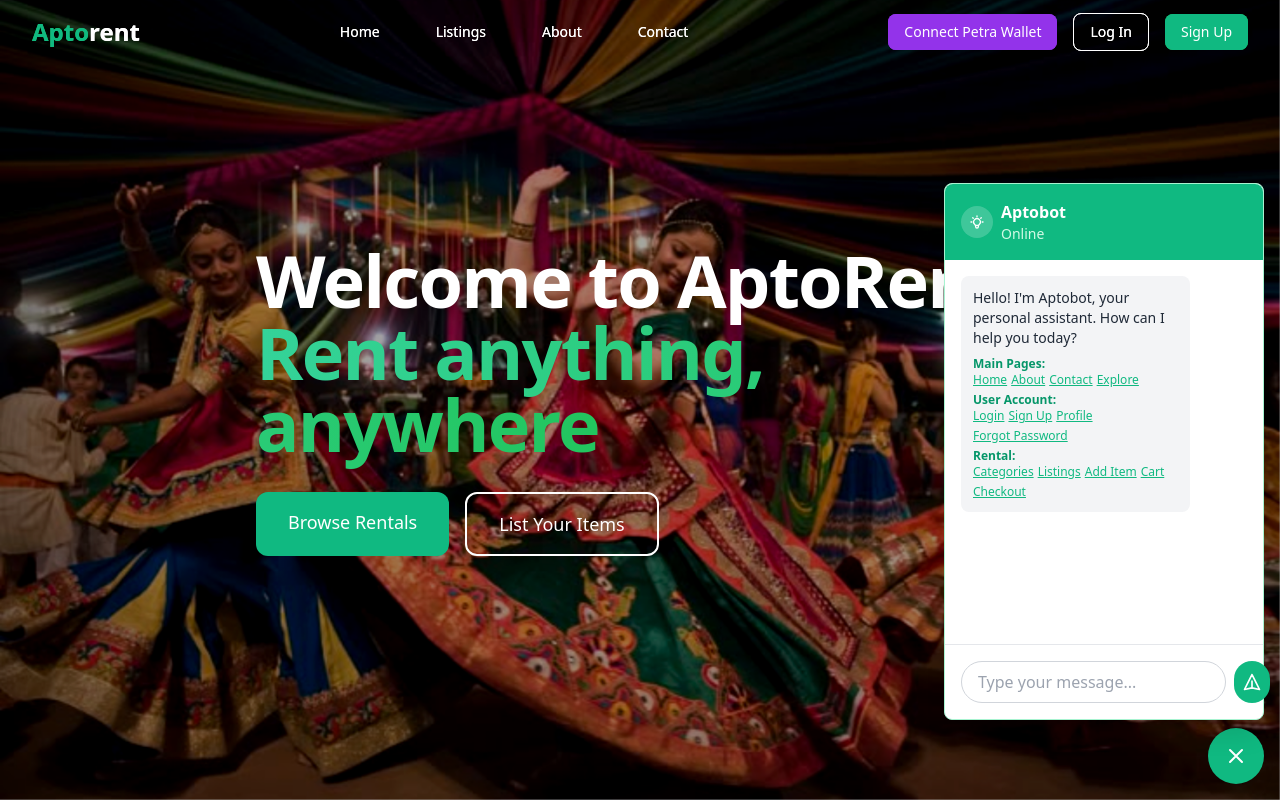
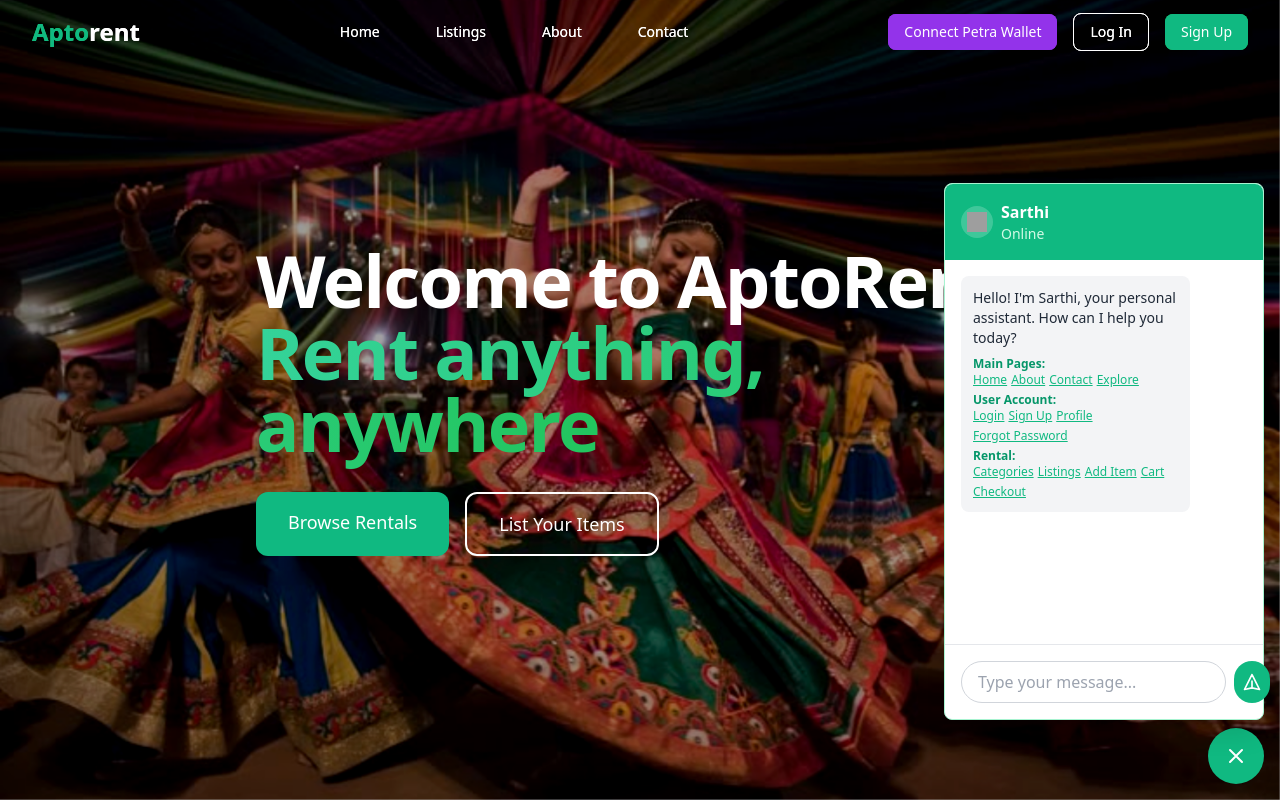
Before and after one commit to avanish-garg/len-den, a React (Vite) app: page / in a window 1280 px wide. Both pictures are taken after a click on the button 1236 px from the left and 756 px from the top of the page. Shown: the top 800 px of the page. Built offline with nearby package versions, Linux system fonts and the light colour scheme; grey boxes are pictures that could not be loaded.

Commit message:
chatbot name updated

```diff
--- a/src/components/Aptobot.jsx
+++ b/src/components/Sarthi.jsx
@@ -1,12 +1,12 @@
 import React, { useState, useRef, useEffect } from 'react';
 import { Link } from 'react-router-dom';
 
-const Aptobot = () => {
+const Sarthi = () => {
   const [isOpen, setIsOpen] = useState(false);
   const [messages, setMessages] = useState([
     {
       type: 'bot',
-      content: 'Hello! I\'m Aptobot, your personal assistant. How can I help you today?',
+      content: 'Hello! I\'m Sarthi, your personal assistant. How can I help you today?',
       timestamp: new Date()
     }
   ]);
@@ -148,9 +148,11 @@ const Aptobot = () => {
             <path strokeLinecap="round" strokeLinejoin="round" strokeWidth={2} d="M6 18L18 6M6 6l12 12" />
           </svg>
         ) : (
-          <svg xmlns="http://www.w3.org/2000/svg" className="h-6 w-6" fill="none" viewBox="0 0 24 24" stroke="currentColor">
-            <path strokeLinecap="round" strokeLinejoin="round" strokeWidth={2} d="M8 10h.01M12 10h.01M16 10h.01M9 16H5a2 2 0 01-2-2V6a2 2 0 012-2h14a2 2 0 012 2v8a2 2 0 01-2 2h-5l-5 5v-5z" />
-          </svg>
+          <img
+            src="https://www.citypng.com/public/uploads/small/11662225746dfbkpvdrtbalvvgwfvs9vrkfcjmkewoi3xfnfy7vesbktkuqwyvtf31sdh5eprdm1nhkjlu3oyxthgqxnropcfddomwszkjgb1gk.png"
+            alt="Sarthi Bot"
+            className="h-6 w-6"
+          />
         )}
       </button>
 
@@ -161,12 +163,14 @@ const Aptobot = () => {
           <div className="bg-emerald-500 text-white p-4 rounded-t-lg">
             <div className="flex items-center">
               <div className="w-8 h-8 rounded-full bg-white/20 flex items-center justify-center mr-2">
-                <svg xmlns="http://www.w3.org/2000/svg" className="h-4 w-4" fill="none" viewBox="0 0 24 24" stroke="currentColor">
-                  <path strokeLinecap="round" strokeLinejoin="round" strokeWidth={2} d="M9.663 17h4.673M12 3v1m6.364 1.636l-.707.707M21 12h-1M4 12H3m3.343-5.657l-.707-.707m2.828 9.9a5 5 0 117.072 0l-.548.547A3.374 3.374 0 0014 18.469V19a2 2 0 11-4 0v-.531c0-.895-.356-1.754-.988-2.386l-.548-.547z" />
-                </svg>
+                <img
+                  src="https://www.citypng.com/public/uploads/small/11662225746dfbkpvdrtbalvvgwfvs9vrkfcjmkewoi3xfnfy7vesbktkuqwyvtf31sdh5eprdm1nhkjlu3oyxthgqxnropcfddomwszkjgb1gk.png"
+                  alt="Sarthi Bot"
+                  className="h-5 w-5"
+                />
               </div>
               <div>
-                <h3 className="font-semibold">Aptobot</h3>
+                <h3 className="font-semibold">Sarthi</h3>
                 <p className="text-sm text-emerald-100">Online</p>
               </div>
             </div>
@@ -239,4 +243,4 @@ const Aptobot = () => {
   );
 };
 
-export default Aptobot;
+export default Sarthi;
--- a/src/pages/Home.jsx
+++ b/src/pages/Home.jsx
@@ -2,7 +2,7 @@ import React, { useState, useEffect, useRef } from "react";
 import { Link } from "react-router-dom";
 import Navbar from "../components/Navbar";
 import Sitemap from "../components/Sitemap";
-import Aptobot from "../components/Aptobot";
+import Sarthi from "../components/Sarthi";
 import { useLanguage } from '../context/LanguageContext';
 import { translations } from '../translations';
 import officeparty from "../assets/officeparty.jpg";
@@ -562,8 +562,8 @@ function Home() {
       {/* Sitemap Footer */}
       <Sitemap />
 
-      {/* Aptobot Chat */}
-      <Aptobot />
+      {/* Sarthi Chat */}
+      <Sarthi />
     </div>
   );
 }
```
